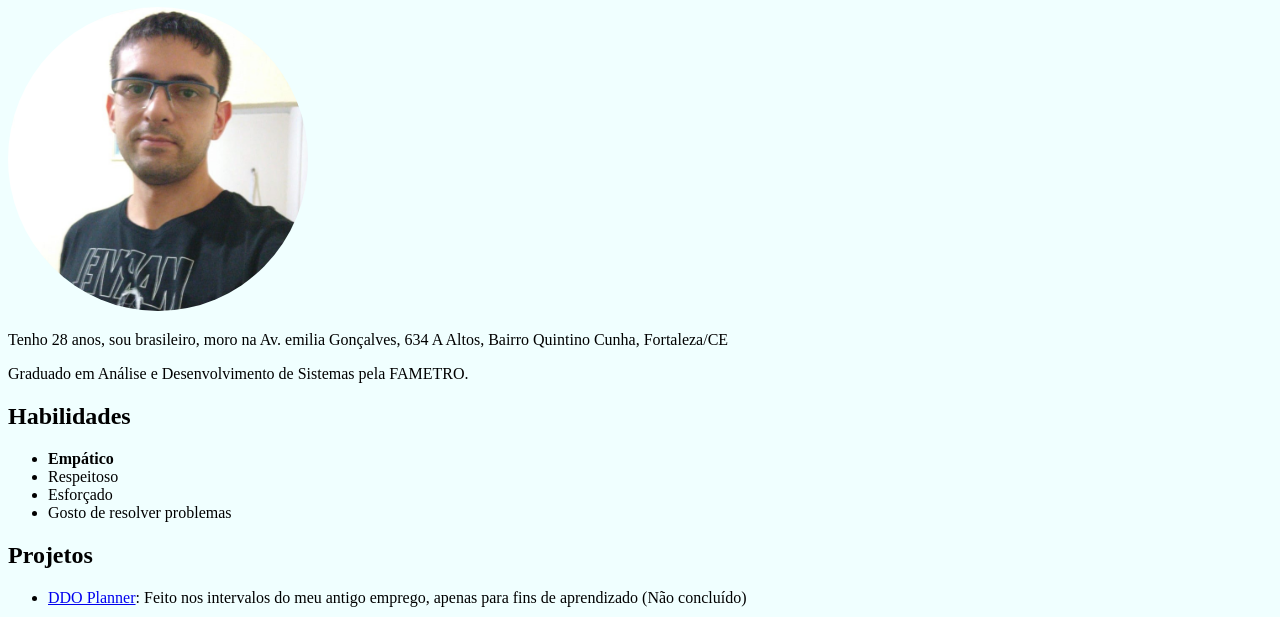
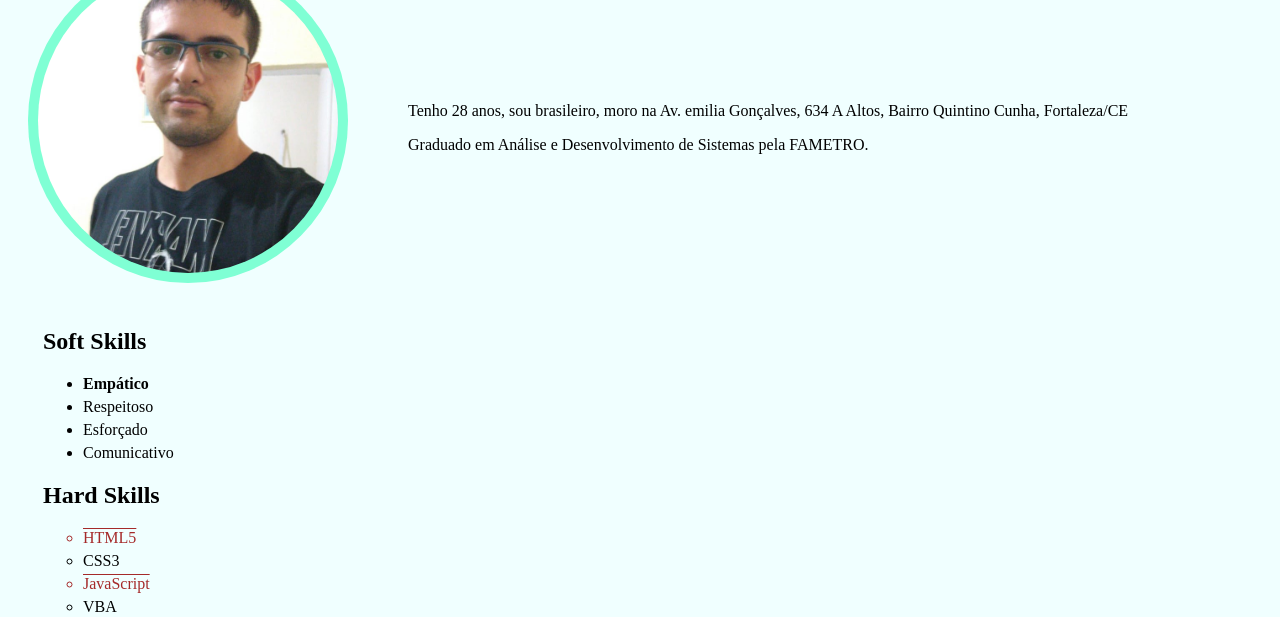
Before and after one commit to TandyFW/TandyFW.github.io, a plain HTML site: page index.html in a window 1280 px wide. Shown: the part 73-690 px from the top of the page. Drawn offline with Linux system fonts and the light colour scheme.

Commit message:
Estilizaçao proposta na aula 3 bloco 3

```diff
--- a/css/style.css
+++ b/css/style.css
@@ -6,7 +6,49 @@ body{
     background-color: azure;
 }
 
-.img-circle{
+.container{
+    width: 100%;
+}
+.header img{
+    margin-top: 10px;
+    float: left;
     width: 300px;
     border-radius: 100%;
+    padding: 10px;
+    margin-left: 20px;
+    background-color: aquamarine;
 }
+
+.header{
+    position: relative;
+    min-height: 360px;
+    max-height: 360px;
+}
+
+.header h1{
+    text-align: center;
+}
+.descrição{
+    margin: 0;
+    position: absolute;
+    top: 50%;
+    left: 400px;
+    transform: translate(0, -50%)
+}
+
+.habilidades{
+    padding-left: 35px;
+}
+
+.hardskills{
+    list-style-type: circle;
+}
+
+li{
+    margin-bottom: 5px;
+}
+
+.imparskill{
+    color: brown;
+    text-decoration: overline;
+}
--- a/index.html
+++ b/index.html
@@ -6,18 +6,34 @@
     <title>Tandy Almeida</title>
 </head>
 <body>
+    <div class="container">
+        <div class="header">
+
+            <img src="img/foto-menor.jpeg" alt="Minha foto">
             <h1>Tandy Almeida de Souza</h1>
-    <img class="img-circle" src="img/foto-menor.jpeg" alt="Minha foto">
-
+            <div class="descrição">
                 <p>Tenho 28 anos, sou brasileiro, moro na Av. emilia Gonçalves, 634 A Altos, Bairro Quintino Cunha, Fortaleza/CE</p>
                 <p>Graduado em Análise e Desenvolvimento de Sistemas pela FAMETRO.</p>
+            </div>
+        </div>
 
-    <h2><strong>Habilidades</strong></h2>
-    <ul>
+        <div class="habilidades projetos">
+            <h2><strong>Soft Skills</strong></h2>
+            <ul class="softskills">
                 <li><strong>Empático</strong></li>
                 <li>Respeitoso</li>
                 <li>Esforçado</li>
-        <li>Gosto de resolver problemas</li>
+                <li>Comunicativo</li>
+            </ul>
+
+            <h2>Hard Skills</h2>
+            <ul class="hardskills">
+                <li class="imparskill">HTML5</li>
+                <li>CSS3</li>
+                <li class="imparskill">JavaScript</li>
+                <li>VBA</li>
+                <li class="imparskill">Excel</li>
+                <li>Basic</li>
             </ul>
 
             <h2>Projetos</h2>
@@ -29,6 +45,7 @@
             <a href="https://github.com/TandyFW" target="_blank"><img class="icons" src="img/icon_github.png" alt="Github"></a>
             <a href="https://www.facebook.com/profile.php?id=100009554620385" target="_blank"><img class="icons" src="img/icon_facebook.jpg" alt="Facebook"></a>
             <a href="https://www.instagram.com/tandyalmeidade/?hl=pt-br" target="_blank"><img class="icons" src="img/icon_instagram.jpg" alt="Instagram"></a>
-
+        </div>
+    </div>
 </body>
 </html>
```
Lines whose indentation alone changed are shown as unchanged.
